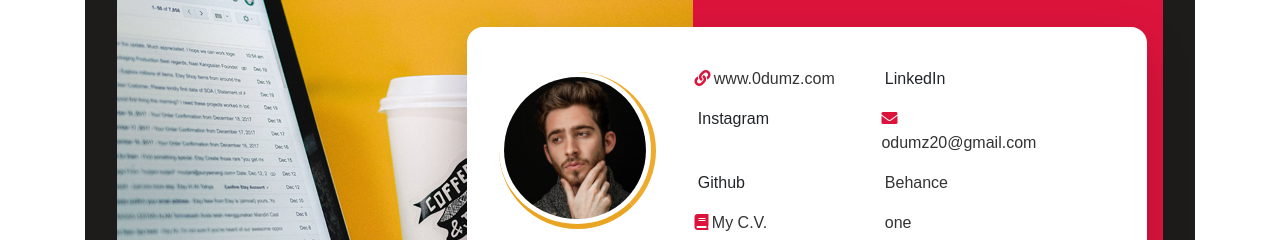
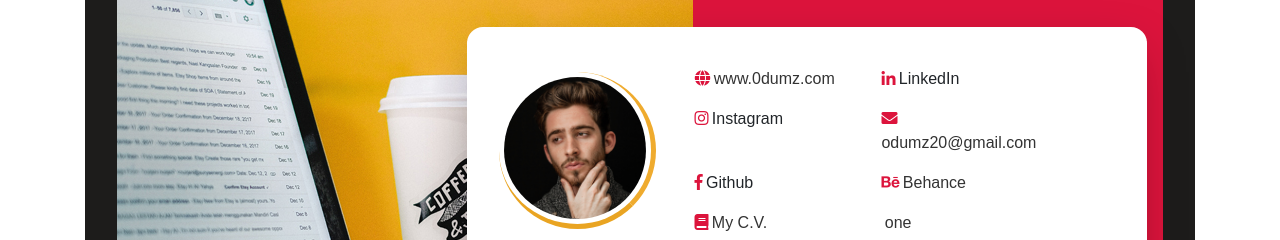
Before and after one commit to Odumz/0dumz, a plain HTML site: page about.html in a window 1280 px wide. Shown: the part 468-708 px from the top of the page. Drawn offline with Linux system fonts and the light colour scheme; a web font is replaced by a local one.

Commit message:
Add files via upload

```diff
--- a/about.html
+++ b/about.html
@@ -105,22 +105,22 @@
                                     </div>
                                     <div class="col-sm-8-5 my-auto">
                                         <div class="link_about m-2 la-1">
-                                            <a href="index.html"><i class="fa fa-link" aria-hidden="true"></i>www.0dumz.com</a>
+                                            <a href="index.html"><i class="fas fa-globe" aria-hidden="true"></i>www.0dumz.com</a>
                                         </div>
                                         <div class="link_about m-2 la-1">
-                                            <a href=""><i class="fa fa-linkedin" aria-hidden="true"></i>LinkedIn</a>
+                                            <a href=""><i class="fab fa-linkedin-in" aria-hidden="true"></i>LinkedIn</a>
                                         </div>
                                         <div class="link_about m-2 la-1">
-                                            <a href=""><i class="fa fa-instagram" aria-hidden="true"></i>Instagram</a>
+                                            <a href=""><i class="fab fa-instagram" aria-hidden="true"></i>Instagram</a>
                                         </div>
                                         <div class="link_about m-2 la-1">
                                             <a href="mailto:odumz20@gmail.com"><i class="fa fa-envelope" aria-hidden="true"></i>odumz20@gmail.com</a>
                                         </div>
                                         <div class="link_about m-2 la-1">
-                                            <a href=""><i class="fa fa-facebook" aria-hidden="true"></i>Github</a>
+                                            <a href=""><i class="fab fa-facebook-f" aria-hidden="true"></i>Github</a>
                                         </div>
                                         <div class="link_about m-2 la-1">
-                                            <a href="index.html"><i class="fa fa-instagram" aria-hidden="true"></i>Behance</a>
+                                            <a href="index.html"><i class="fab fa-behance" aria-hidden="true"></i>Behance</a>
                                         </div>
                                         <div class="link_about m-2 la-1">
                                             <a href="index.html"><i class="fa fa-book" aria-hidden="true"></i>My C.V.</a>
```
